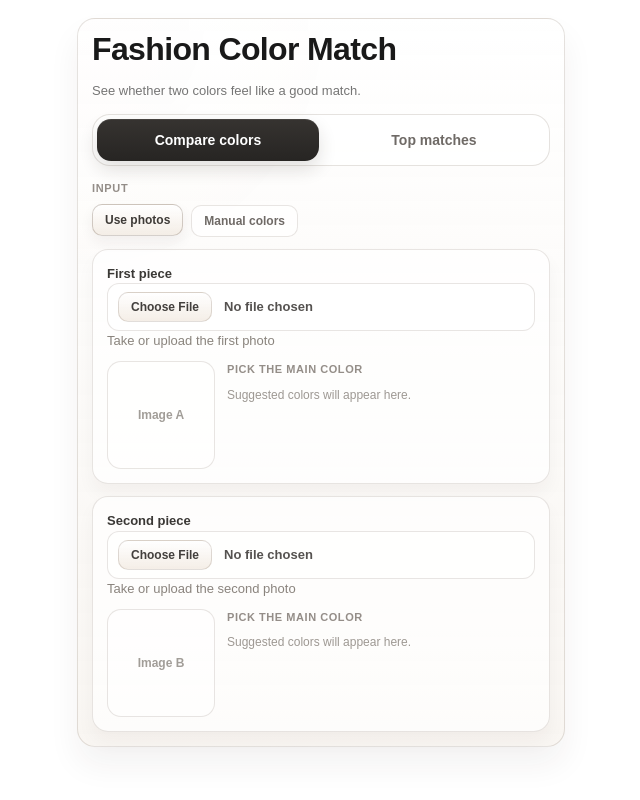
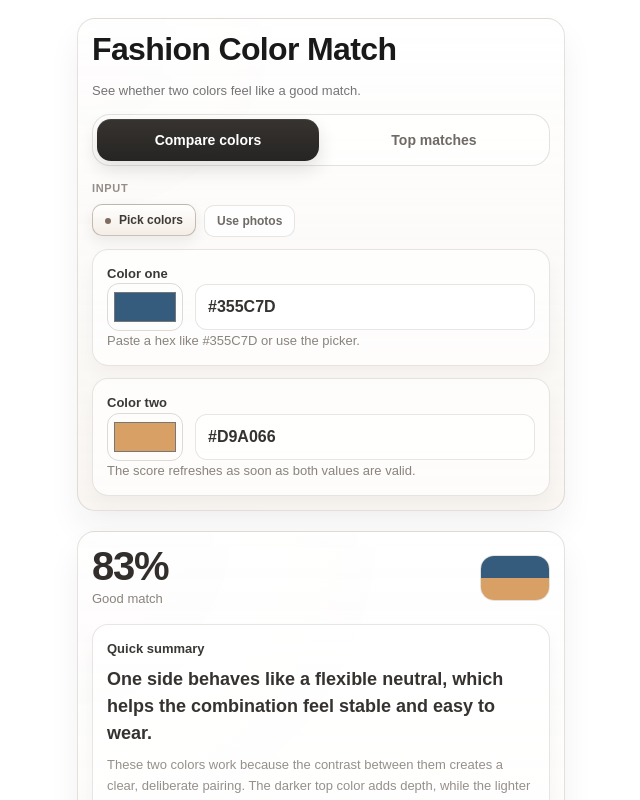
Before and after one commit to eventclock/event-clocks, a Next.js app: page /color-match-app in a window 1280 px wide. Shown: the top 800 px of the page, without its empty margins (319-959 px from the left). Built offline with nearby package versions, Linux system fonts and the light colour scheme.

Commit message:
Polish color match app defaults

```diff
--- a/src/app/color-match-app/ColorMatchAppClient.tsx
+++ b/src/app/color-match-app/ColorMatchAppClient.tsx
@@ -127,8 +127,8 @@ function getResultSummaryTitle(score: number) {
 
 export default function ColorMatchAppClient() {
   const [flow, setFlow] = useState<Flow>("compare");
-  const [mode, setMode] = useState<Mode>("photo");
-  const [matchesMode, setMatchesMode] = useState<Mode>("photo");
+  const [mode, setMode] = useState<Mode>("colors");
+  const [matchesMode, setMatchesMode] = useState<Mode>("colors");
 
   const [colorA, setColorA] = useState("#355C7D");
   const [colorB, setColorB] = useState("#D9A066");
@@ -589,17 +589,17 @@ export default function ColorMatchAppClient() {
                 <div className={styles.subModeRow} aria-label="Compare input mode">
                   <button
                     type="button"
+                    className={`${styles.subModeChip} ${mode === "colors" ? styles.subModeChipActive : ""}`}
+                    onClick={() => setMode("colors")}
+                  >
+                    Pick colors
+                  </button>
+                  <button
+                    type="button"
                     className={`${styles.subModeChip} ${mode === "photo" ? styles.subModeChipActive : ""}`}
                     onClick={() => setMode("photo")}
                   >
                     Use photos
-                  </button>
-                  <button
-                    type="button"
-                    className={`${styles.subModeChip} ${mode === "colors" ? styles.subModeChipActive : ""}`}
-                    onClick={() => setMode("colors")}
-                  >
-                    Manual colors
                   </button>
                 </div>
               </div>
@@ -767,17 +767,17 @@ export default function ColorMatchAppClient() {
                 <div className={styles.subModeRow} aria-label="Top matches input mode">
                   <button
                     type="button"
+                    className={`${styles.subModeChip} ${matchesMode === "colors" ? styles.subModeChipActive : ""}`}
+                    onClick={() => setMatchesMode("colors")}
+                  >
+                    Pick a color
+                  </button>
+                  <button
+                    type="button"
                     className={`${styles.subModeChip} ${matchesMode === "photo" ? styles.subModeChipActive : ""}`}
                     onClick={() => setMatchesMode("photo")}
                   >
                     Use photo
-                  </button>
-                  <button
-                    type="button"
-                    className={`${styles.subModeChip} ${matchesMode === "colors" ? styles.subModeChipActive : ""}`}
-                    onClick={() => setMatchesMode("colors")}
-                  >
-                    Manual color
                   </button>
                 </div>
               </div>
--- a/src/app/color-match-app/page.module.css
+++ b/src/app/color-match-app/page.module.css
@@ -112,13 +112,23 @@
 }
 
 .subModeChipActive {
-  border-color: rgba(95, 74, 59, 0.26);
-  background: linear-gradient(180deg, rgba(255,255,255,0.94), rgba(243, 236, 228, 0.92));
+  border-color: rgba(95, 74, 59, 0.34);
+  background: linear-gradient(180deg, rgba(255,255,255,0.98), rgba(243, 236, 228, 0.94));
   color: rgba(31, 28, 25, 0.86);
   box-shadow:
     inset 0 1px 0 rgba(255,255,255,0.5),
-    0 6px 14px rgba(44, 35, 28, 0.06);
+    0 6px 14px rgba(44, 35, 28, 0.08);
   transform: translateY(-1px);
+}
+
+.subModeChipActive::before {
+  content: "";
+  width: 6px;
+  height: 6px;
+  margin-right: 8px;
+  border-radius: 999px;
+  background: rgba(95, 74, 59, 0.8);
+  display: inline-block;
 }
 
 .card,
@@ -592,12 +602,16 @@
   }
 
   .subModeChipActive {
-    border-color: rgba(214, 160, 109, 0.28);
+    border-color: rgba(214, 160, 109, 0.34);
     background: linear-gradient(180deg, rgba(255,255,255,0.16), rgba(214, 160, 109, 0.16));
     color: rgba(255, 255, 255, 0.86);
     box-shadow:
       inset 0 1px 0 rgba(255,255,255,0.08),
       0 8px 18px rgba(0,0,0,0.14);
+  }
+
+  .subModeChipActive::before {
+    background: rgba(214, 160, 109, 0.88);
   }
 
   .swatchPillActive {
```
